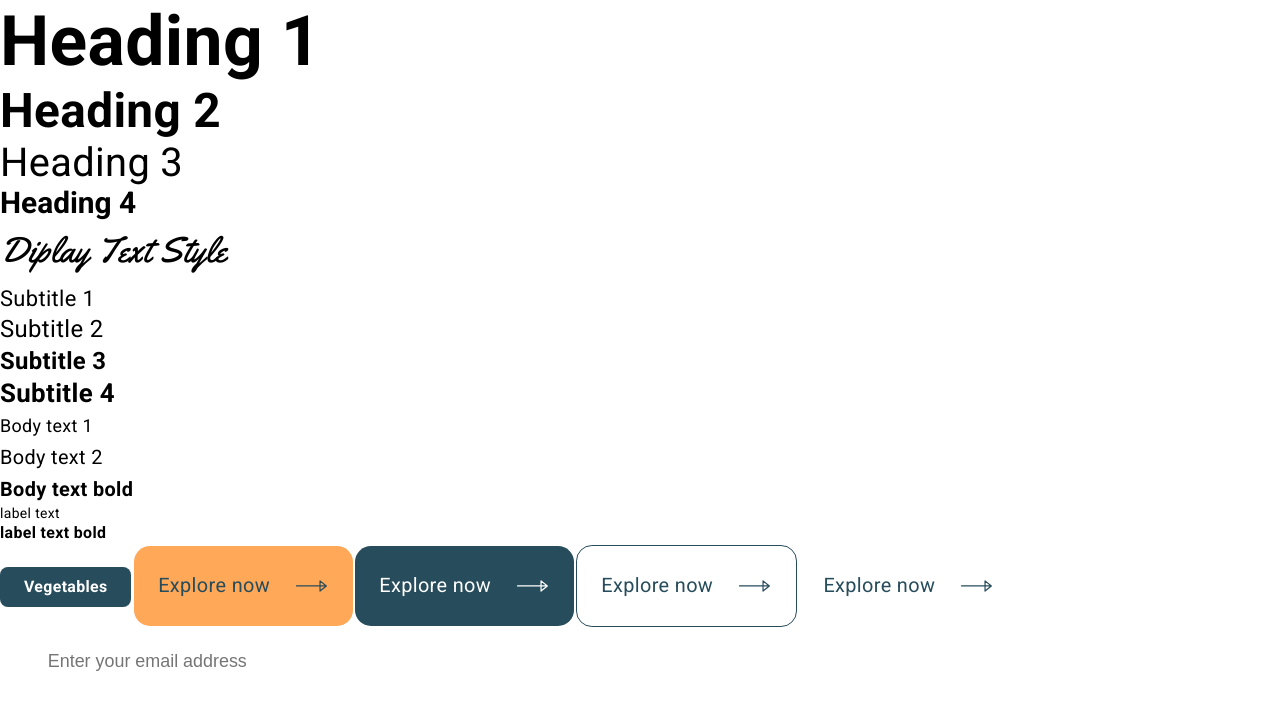
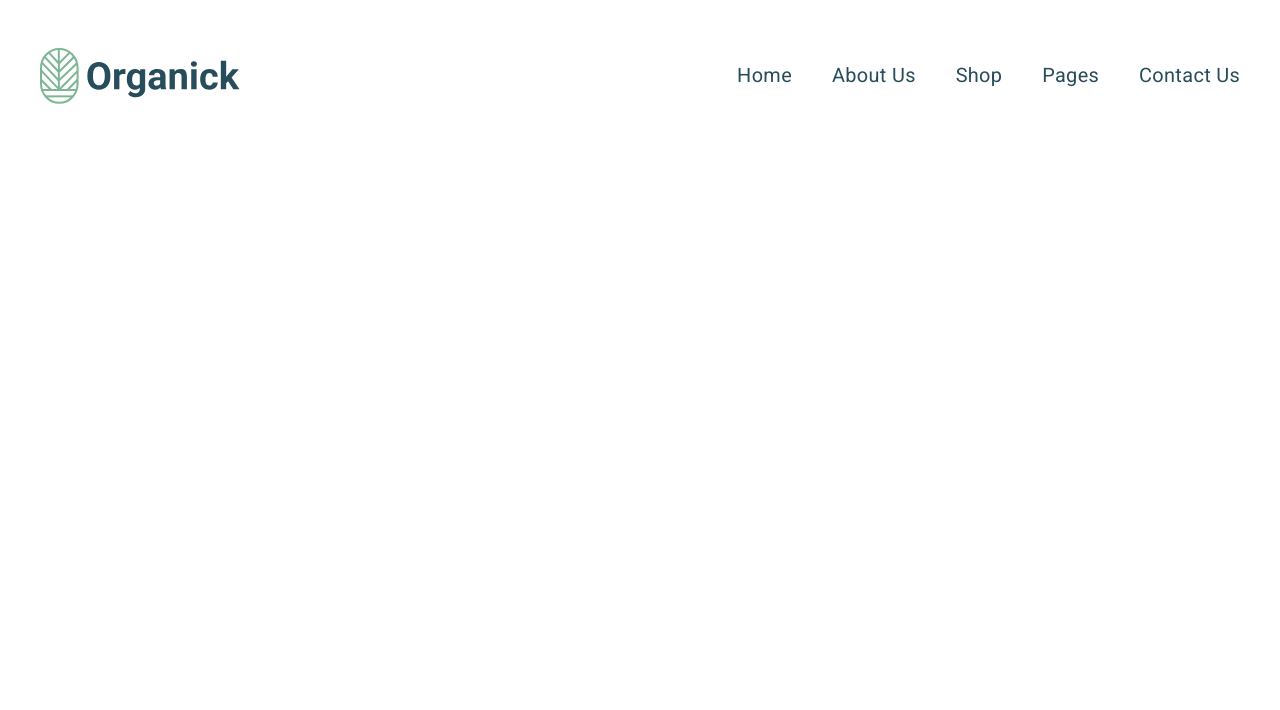
Before and after one commit to covaci-edvin/organick-landing-page, a website built with Vite: page index.html in a window 1280 px wide. Built offline with nearby package versions, Linux system fonts and the light colour scheme.

Commit message:
header section done

```diff
--- a/index.html
+++ b/index.html
@@ -17,55 +17,29 @@
     <title>Organick</title>
   </head>
   <body>
-    <h1 class="heading-1">Heading 1</h1>
-    <h2 class="heading-2">Heading 2</h2>
-    <h3 class="heading-3">Heading 3</h3>
-    <h4 class="heading-4">Heading 4</h4>
-    <p class="display-text">Diplay text style</p>
-    <p class="subtitle-1">Subtitle 1</p>
-    <p class="subtitle-2">Subtitle 2</p>
-    <p class="subtitle-3">Subtitle 3</p>
-    <p class="subtitle-4">Subtitle 4</p>
-    <p class="body-text-1">Body text 1</p>
-    <p class="body-text-2">Body text 2</p>
-    <p class="body-text-bold">Body text bold</p>
-    <div class="label-text">label text</div>
-    <div class="label-text-bold">label text bold</div>
-
-    <div class="label">Vegetables</div>
-
-    <a href="#" class="btn btn--primary">
-      <span class="btn__text">Explore now</span>
-      <svg class="btn__icon">
-        <use xlink:href="../img/sprite.svg#Arrow" />
-      </svg>
-    </a>
-
-    <a href="#" class="btn btn--secondary">
-      <span class="btn__text">Explore now</span>
-      <svg class="btn__icon">
-        <use xlink:href="../img/sprite.svg#Arrow" />
-      </svg>
-    </a>
-
-    <a href="#" class="btn btn--outline">
-      <span class="btn__text">Explore now</span>
-      <svg class="btn__icon">
-        <use xlink:href="../img/sprite.svg#Arrow" />
-      </svg>
-    </a>
-
-    <a href="#" class="btn btn--link">
-      <span class="btn__text">Explore now</span>
-      <svg class="btn__icon">
-        <use xlink:href="../img/sprite.svg#Arrow" />
-      </svg>
-    </a>
-    <input
-      type="email"
-      class="input"
-      placeholder="Enter your email address"
-      required
-    />
+    <header class="header">
+      <img
+        src="/public/img/logo.svg"
+        alt="Organick header logo"
+        class="header__logo"
+      />
+      <ul class="menu">
+        <li class="menu__item">
+          <a href="#" class="menu__link">Home</a>
+        </li>
+        <li class="menu__item">
+          <a href="#" class="menu__link">About us</a>
+        </li>
+        <li class="menu__item">
+          <a href="#" class="menu__link">Shop</a>
+        </li>
+        <li class="menu__item">
+          <a href="#" class="menu__link">Pages</a>
+        </li>
+        <li class="menu__item">
+          <a href="#" class="menu__link">Contact us</a>
+        </li>
+      </ul>
+    </header>
   </body>
 </html>
--- /dev/null
+++ b/public/styles/layout/_header.scss
@@ -0,0 +1,30 @@
+.header {
+  padding: 4.8rem 4rem;
+  background-color: $color-white;
+  display: flex;
+  align-items: center;
+  justify-content: space-between;
+}
+
+.menu {
+  list-style: none;
+  display: flex;
+  gap: 4rem;
+
+  &__item {
+    display: flex;
+    align-items: center;
+  }
+
+  &__link {
+    font-size: 2rem;
+    text-transform: capitalize;
+    text-decoration: none;
+    color: $color-body;
+    transition: color 0.2s;
+
+    &:hover {
+      color: $color-primary;
+    }
+  }
+}
--- a/public/styles/main.scss
+++ b/public/styles/main.scss
@@ -7,3 +7,5 @@
 @import "./components/button";
 @import "./components/input";
 @import "./components/label";
+
+@import "./layout/header";
```
